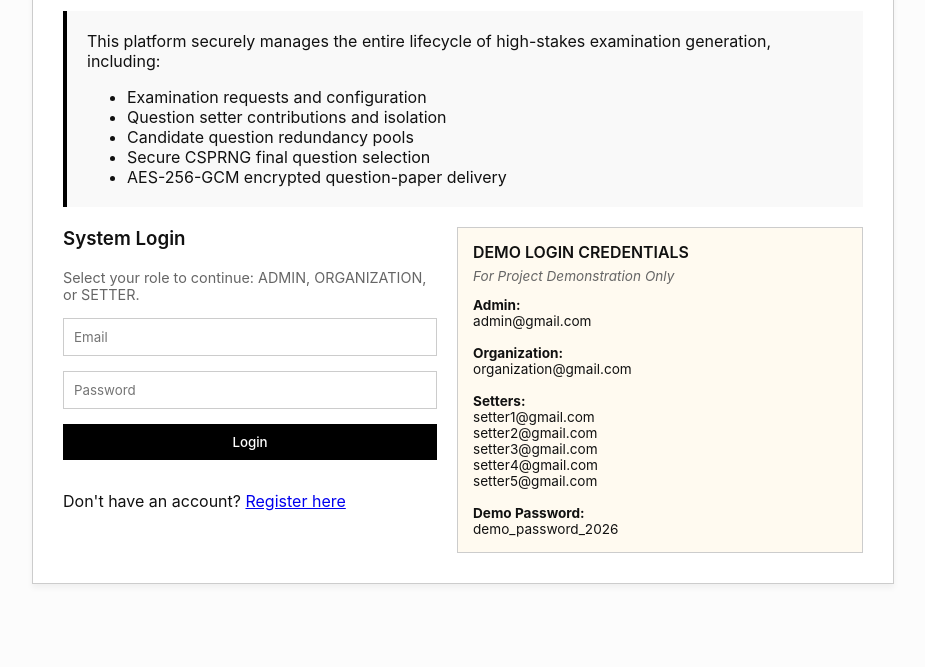
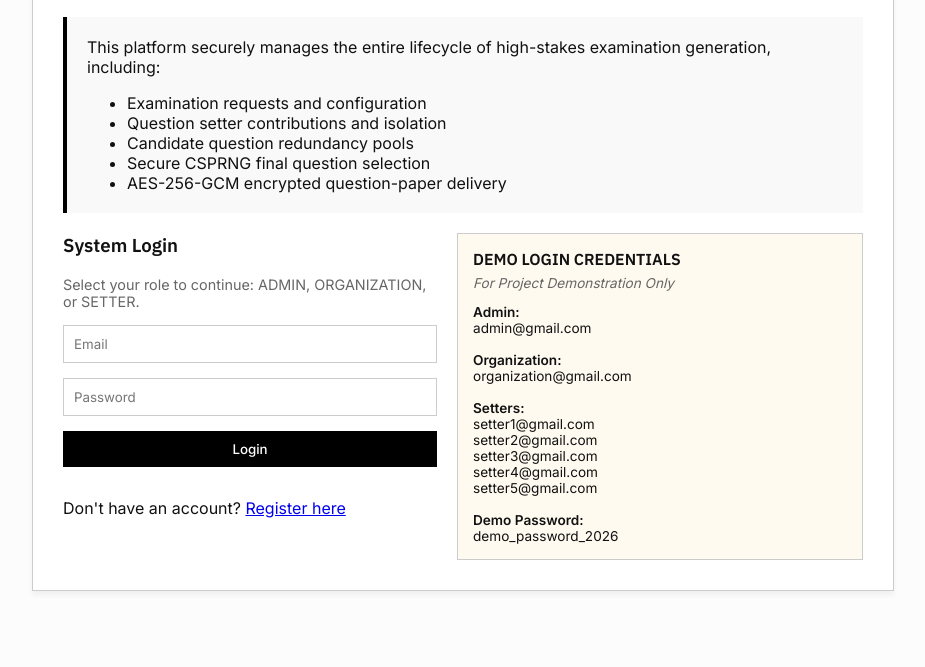
Before and after one commit to rohhithguna/ExamPaperLeak, a website: page public/index.html in a window 1280 px wide. Shown: the part 133-800 px from the top of the page, without its empty margins (177-1102 px from the left). Drawn offline with Linux system fonts and the light colour scheme.

Commit message:
chore: Update typography, clean .gitignore, and configure .env.example

```diff
--- a/public/index.html
+++ b/public/index.html
@@ -3,6 +3,9 @@
 <head>
     <meta charset="UTF-8">
     <meta name="viewport" content="width=device-width, initial-scale=1.0">
+        <link rel="preconnect" href="https://fonts.googleapis.com">
+    <link rel="preconnect" href="https://fonts.gstatic.com" crossorigin>
+    <link href="https://fonts.googleapis.com/css2?family=IBM+Plex+Sans:wght@600;700&family=Inter:wght@400;500;600&family=JetBrains+Mono:wght@400;500&display=swap" rel="stylesheet">
     <title>Secure Exam Platform</title>
     <style>
         :root {
@@ -11,9 +14,13 @@
             --border-color: #ccc;
             --primary: #000;
             --primary-hover: #333;
+            --font-heading: 'IBM Plex Sans', Arial, sans-serif;
+            --font-body: 'Inter', Arial, sans-serif;
+            --font-tech: 'JetBrains Mono', monospace;
         }
         body {
-            font-family: 'Inter', -apple-system, BlinkMacSystemFont, "Segoe UI", Roboto, Helvetica, Arial, sans-serif;
+            font-family: var(--font-body);
+            font-weight: 400;
             background-color: var(--bg-color);
             color: var(--text-color);
             margin: 0;
@@ -29,7 +36,8 @@
             border: 1px solid var(--border-color);
             box-shadow: 0 4px 6px rgba(0,0,0,0.05);
         }
-        h1, h2, h3 { font-weight: 600; margin-top: 0; }
+        h1, h2, h3, h4, h5 { font-family: var(--font-heading); font-weight: 600; margin-top: 0; }
+        h1 { font-weight: 700; }
         .hidden { display: none !important; }
         input, select, button, textarea {
             width: 100%;
@@ -37,13 +45,15 @@
             margin-bottom: 15px;
             border: 1px solid var(--border-color);
             box-sizing: border-box;
-            font-family: inherit;
+            font-family: var(--font-body);
+            font-weight: 400;
         }
         button {
             background: var(--primary);
             color: #fff;
             border: none;
             cursor: pointer;
+            font-family: var(--font-body);
             font-weight: 500;
         }
         button:hover { background: var(--primary-hover); }
@@ -60,6 +70,9 @@
             align-items: center;
         }
 
+
+        label { font-family: var(--font-body); font-weight: 500; display: inline-block; margin-bottom: 5px; }
+        .tech-val { font-family: var(--font-tech); font-weight: 400; font-size: 0.9em; background: #f4f4f4; padding: 2px 4px; border-radius: 3px; }
         .badge {
             font-size: 0.8em;
             padding: 3px 6px;
```
Also changed, not shown: 3 other files.
